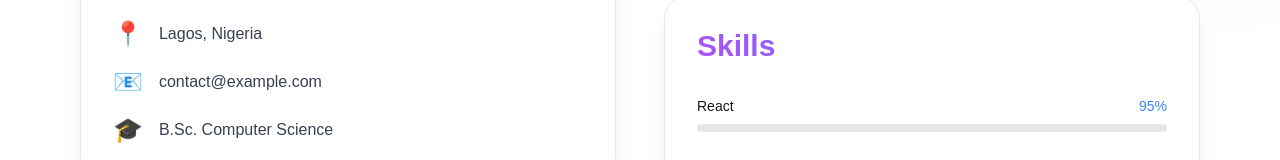
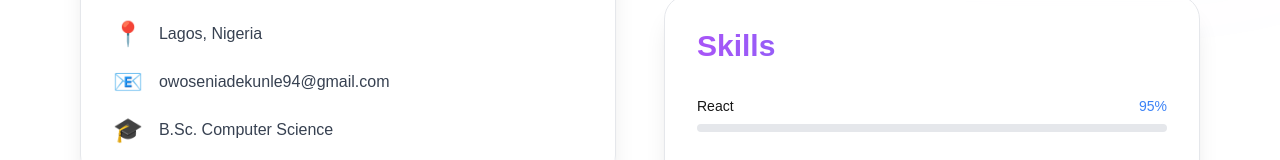
Before and after one commit to adekunleowoseni/my-portfolio, a Next.js app: page /about in a window 1280 px wide. Shown: the part 483-643 px from the top of the page. Built offline with nearby package versions, Linux system fonts and the light colour scheme.

Commit message:
Update contact email in About page to a clickable mailto link

```diff
--- a/src/app/about/page.tsx
+++ b/src/app/about/page.tsx
@@ -92,7 +92,7 @@ export default function About() {
                 </div>
                 <div className="flex items-center gap-4 hover:translate-x-2 transition-transform duration-300">
                   <span className="text-2xl">📧</span>
-                  <span className="text-gray-700 dark:text-gray-200">contact@example.com</span>
+                  <a href="mailto:owoseniadekunle94@gmail.com" className="text-gray-700 dark:text-gray-200">owoseniadekunle94@gmail.com</a>
                 </div>
                 <div className="flex items-center gap-4 hover:translate-x-2 transition-transform duration-300">
                   <span className="text-2xl">🎓</span>
```
